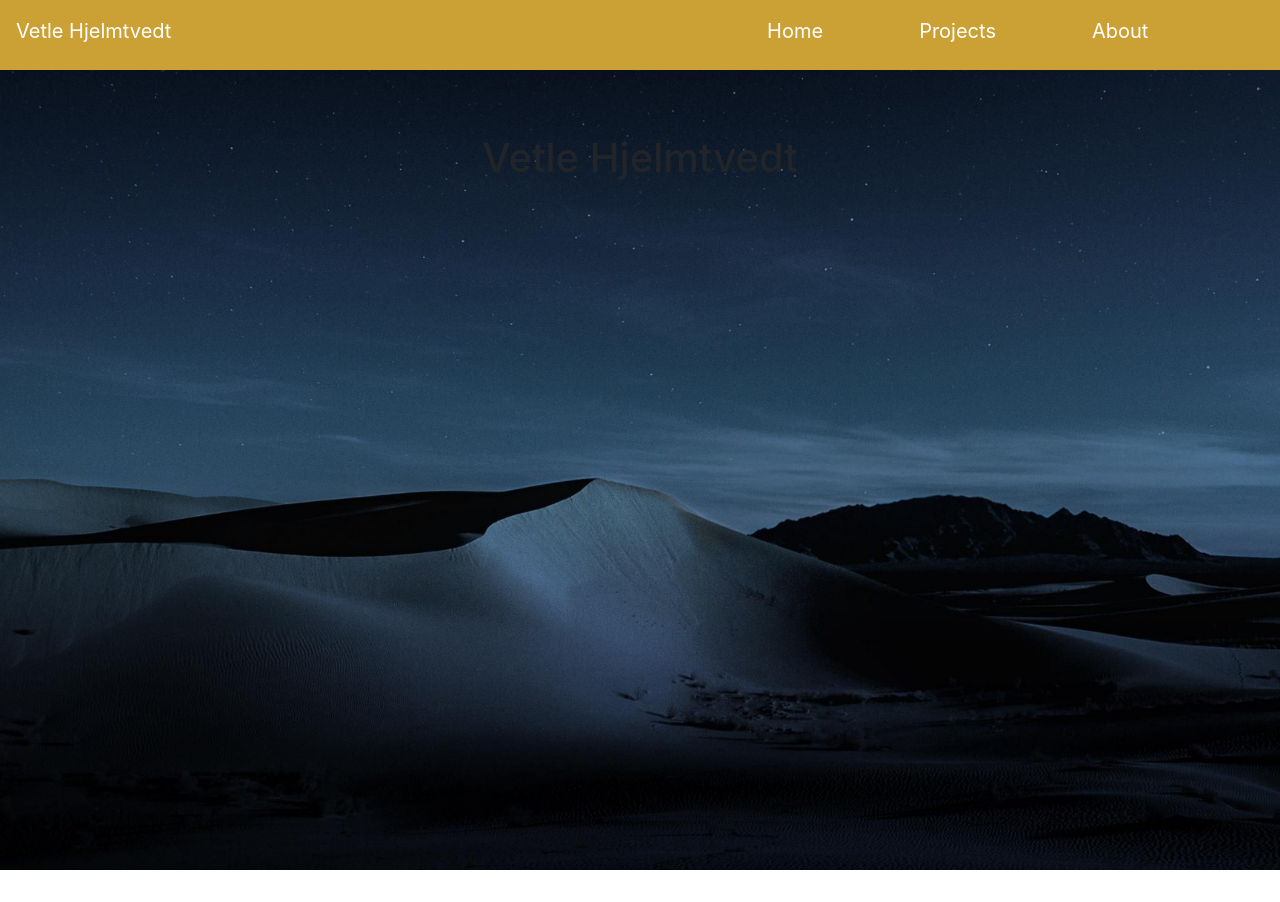
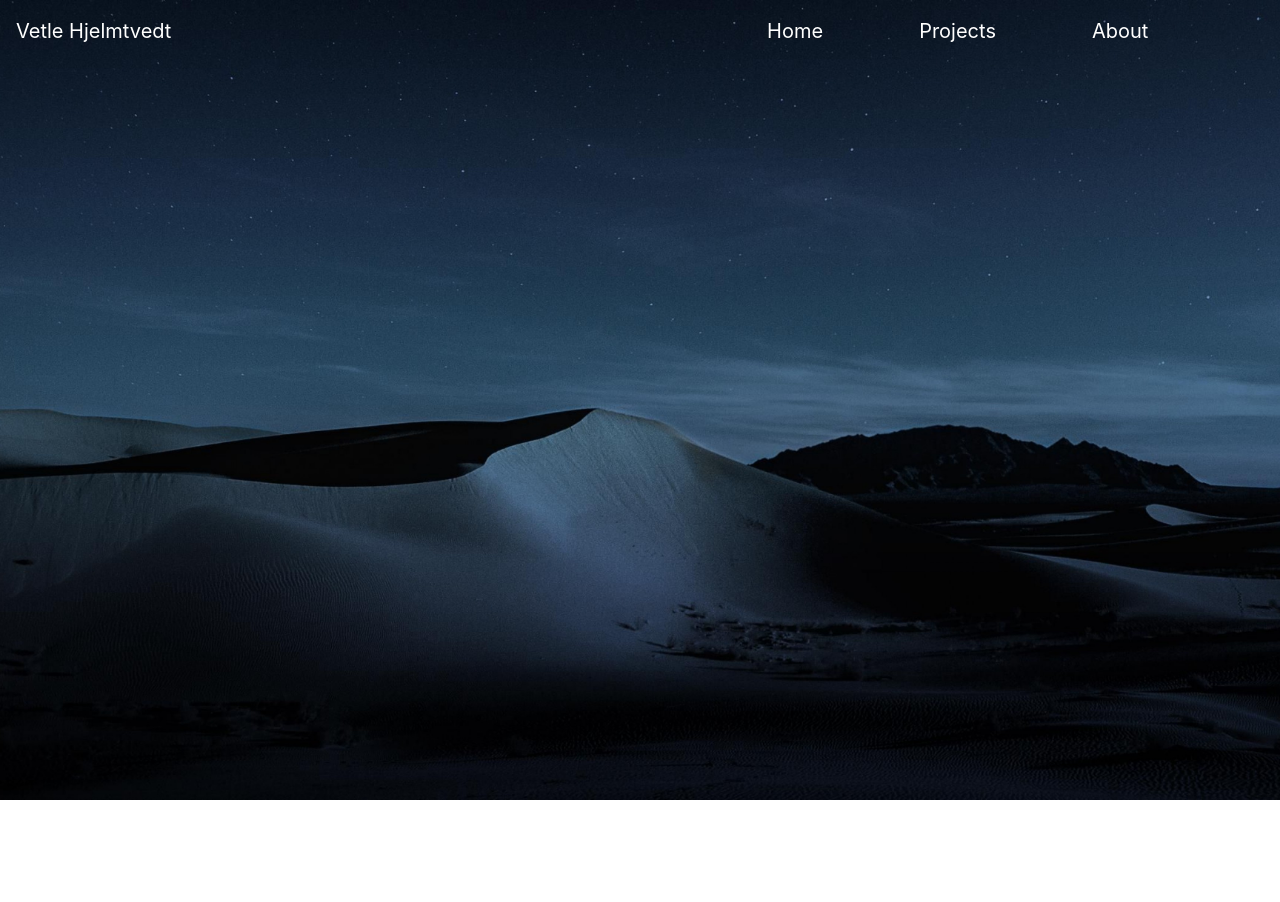
Before and after one commit to vehjelmtvedt/vetle.hjelmtvedt.com, a Next.js app: page / in a window 1280 px wide. After the commit the page ends 832 px from the top, so only its background shows below. Built offline with nearby package versions, Linux system fonts and the light colour scheme.

Commit message:
navbar transparent, make solid color on scroll later

```diff
--- a/components/Header.js
+++ b/components/Header.js
@@ -7,7 +7,7 @@ import styles from './header.module.css'
 export default function Header() {
     return (
         <>
-            <Navbar collapseOnSelect expand="lg" sticky="top" id={styles.navbar}>
+            <Navbar collapseOnSelect scrolling="true" expand="md" fixed="top" id={styles.navbar}>
 
 
                 <Link href="/"><Navbar.Brand href="/"><p id={styles.brandText}>Vetle Hjelmtvedt</p></Navbar.Brand></Link>
--- a/components/Intro.js
+++ b/components/Intro.js
@@ -9,7 +9,7 @@ export default function Intro() {
             <Jumbotron fluid className={styles.jumbotron}>
                 <Container className={styles.container}>
                     <div>
-                        <h1>Vetle Hjelmtvedt</h1>
+
                     </div>
                 </Container>
             </Jumbotron>
--- a/components/header.module.css
+++ b/components/header.module.css
@@ -1,5 +1,5 @@
 #navbar {
-    background-color: rgb(203, 161, 53);
+    background-color: transparent !important;
     margin-bottom: 0px;
     padding-bottom: 0;
 }
```
